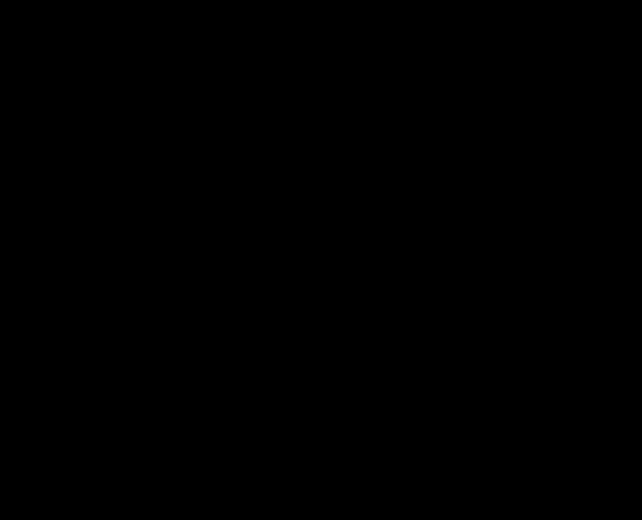
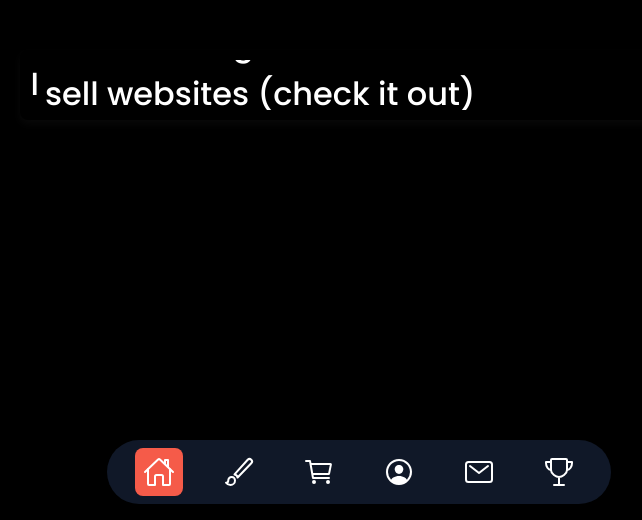
Before and after one commit to Kencrazy/ken-portfolio, a React (Vite) app: page / in a window 1280 px wide. Shown: the part 280-800 px from the top of the page, without its empty margins (281-923 px from the left). Built offline with nearby package versions, Linux system fonts and the light colour scheme.

Commit message:
fixed router

```diff
--- a/src/index.css
+++ b/src/index.css
@@ -5,4 +5,9 @@
     font-family: "Poppins", sans-serif;
     color-scheme: light;
     background-color: black;
+    ::-webkit-scrollbar{
+        display: none;
+    }
+    -ms-overflow-style: none;  /* Internet Explorer 10+ */
+    scrollbar-width: none;  /* Firefox */
 }
--- a/src/main.jsx
+++ b/src/main.jsx
@@ -1,7 +1,7 @@
 import { StrictMode } from 'react'
 import { createRoot } from 'react-dom/client'
 import './index.css'
-import { BrowserRouter, Routes, Route } from 'react-router'
+import { BrowserRouter, Routes, Route,HashRouter } from 'react-router'
 import App from './App.jsx'
 import Project from './screens/Projects/Project.jsx'
 import About from './screens/About/About.jsx'
@@ -10,7 +10,7 @@ import Portfolio from './screens/Portfolio/Portfolio.jsx'
 import Service from './screens/Services/Service.jsx'
 
 createRoot(root).render(
-  <BrowserRouter basename='/ken-portfolio/'>
+  <HashRouter>
     <Routes>
       <Route path="/" element={<App />} />
       <Route path='/project' element={<Project/>}/>
@@ -19,5 +19,5 @@ createRoot(root).render(
       <Route path='/portfolio' element={<Portfolio/>}/>
       <Route path='/services' element={<Service/>}/>
     </Routes>
-  </BrowserRouter>
+  </HashRouter>
 );
```
